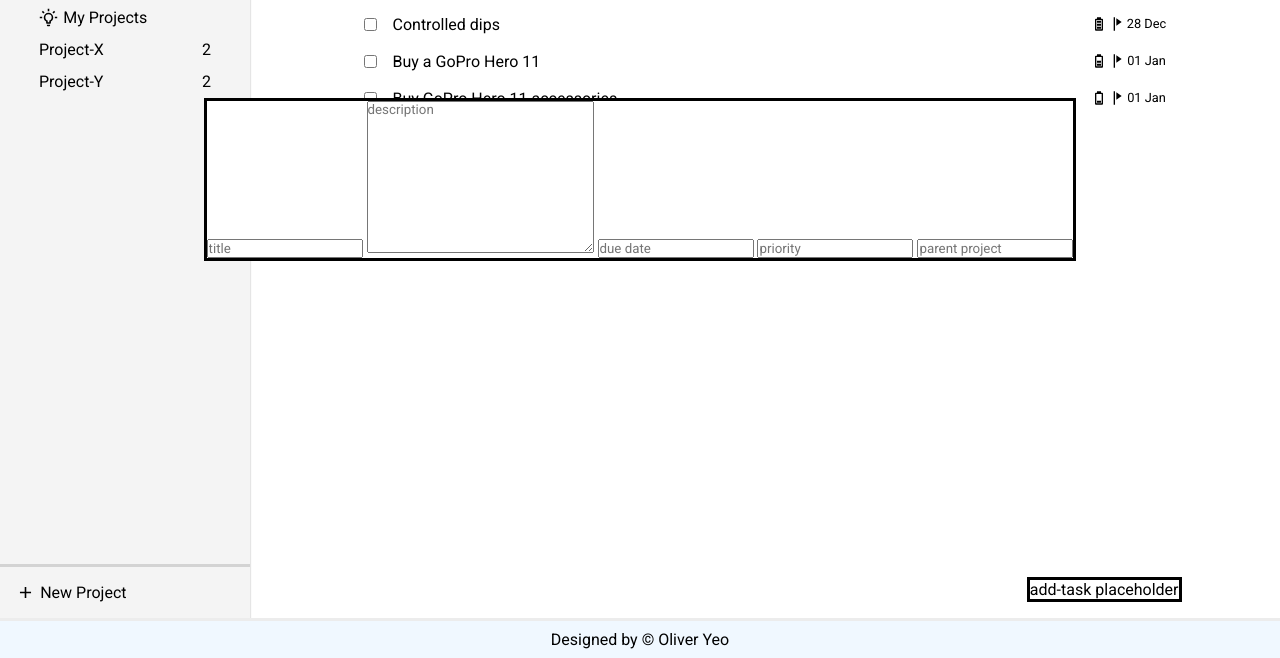
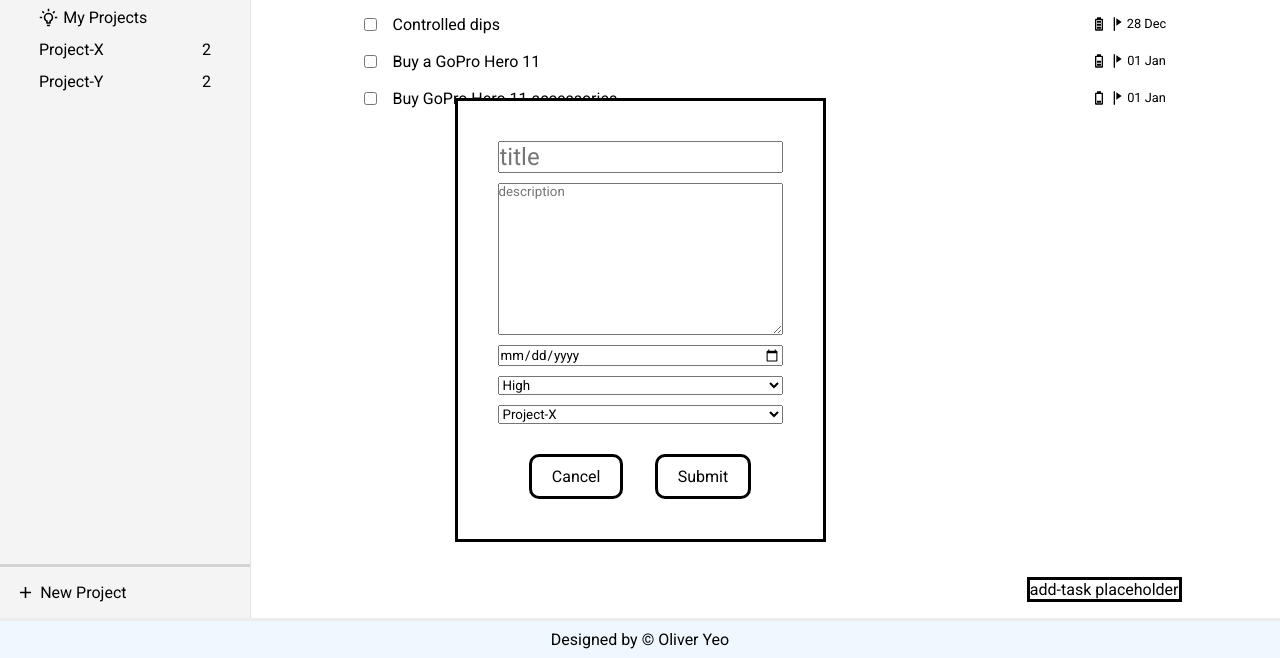
Before and after one commit to oliveryeo/todo-list, a website built with webpack: page src/template.html in a window 1280 px wide. Shown: the part 142-800 px from the top of the page. Built offline with nearby package versions, Linux system fonts and the light colour scheme.

Commit message:
Update template and styling for todo edit dialog box

```diff
--- a/src/styles.css
+++ b/src/styles.css
@@ -215,6 +215,29 @@ dialog {
   top: 30%;
 }
 
+#todo-edit-form {
+  display: flex;
+  flex-direction: column;
+  gap: 10px;
+  padding: 40px;
+}
+
+#todo-edit-title {
+  font-size: 1.5rem;
+}
+
+#todo-edit-submit-buttons {
+  display: flex;
+  justify-content: space-evenly;
+  padding-top: 20px;
+}
+
+#todo-edit-submit-buttons > button {
+  border: solid;
+  border-radius: 10px;
+  padding: 10px 20px;
+}
+
 /* Footer Styling */
 footer {
   grid-column: 1 / 3;
--- a/src/template.html
+++ b/src/template.html
@@ -74,21 +74,23 @@
       <button id="add-task">add-task placeholder</button>
     </div>
     <dialog open>
-      <form action="">
-        <input type="text" placeholder="title">
-        <textarea name="" id="" cols="30" rows="10" placeholder="description"></textarea>
-        <input type="text" placeholder="due date">
-        <input list="priority" placeholder="priority">
-        <datalist id="priority">
-          <option value="high"></option>
-          <option value="medium"></option>
-          <option value="low"></option>
-        </datalist>
-        <input list="parentProject" placeholder="parent project">
-        <datalist id="parentProject">
-          <option value="Project-X"></option>
-          <option value="Project-Y"></option>
-        </datalist>
+      <form action="" id="todo-edit-form">
+        <input type="text" placeholder="title" id="todo-edit-title">
+        <textarea name="" id="" cols="30" rows="10" placeholder="description" id="todo-edit-description"></textarea>
+        <input type="date" placeholder="due date" id="todo-edit-duedate">
+        <select id="todo-edit-priority">
+          <option value="high">High</option>
+          <option value="medium">Medium</option>
+          <option value="low">Low</option>
+        </select>
+        <select id="parentProject">
+          <option value="Project-X">Project-X</option>
+          <option value="Project-Y">Project-Y</option>
+        </select>
+        <div id="todo-edit-submit-buttons">
+          <button value="cancel">Cancel</button>
+          <button value="submit">Submit</button>
+        </div>
       </form>
     </dialog>
     <footer>Designed by © Oliver Yeo</footer>
```
